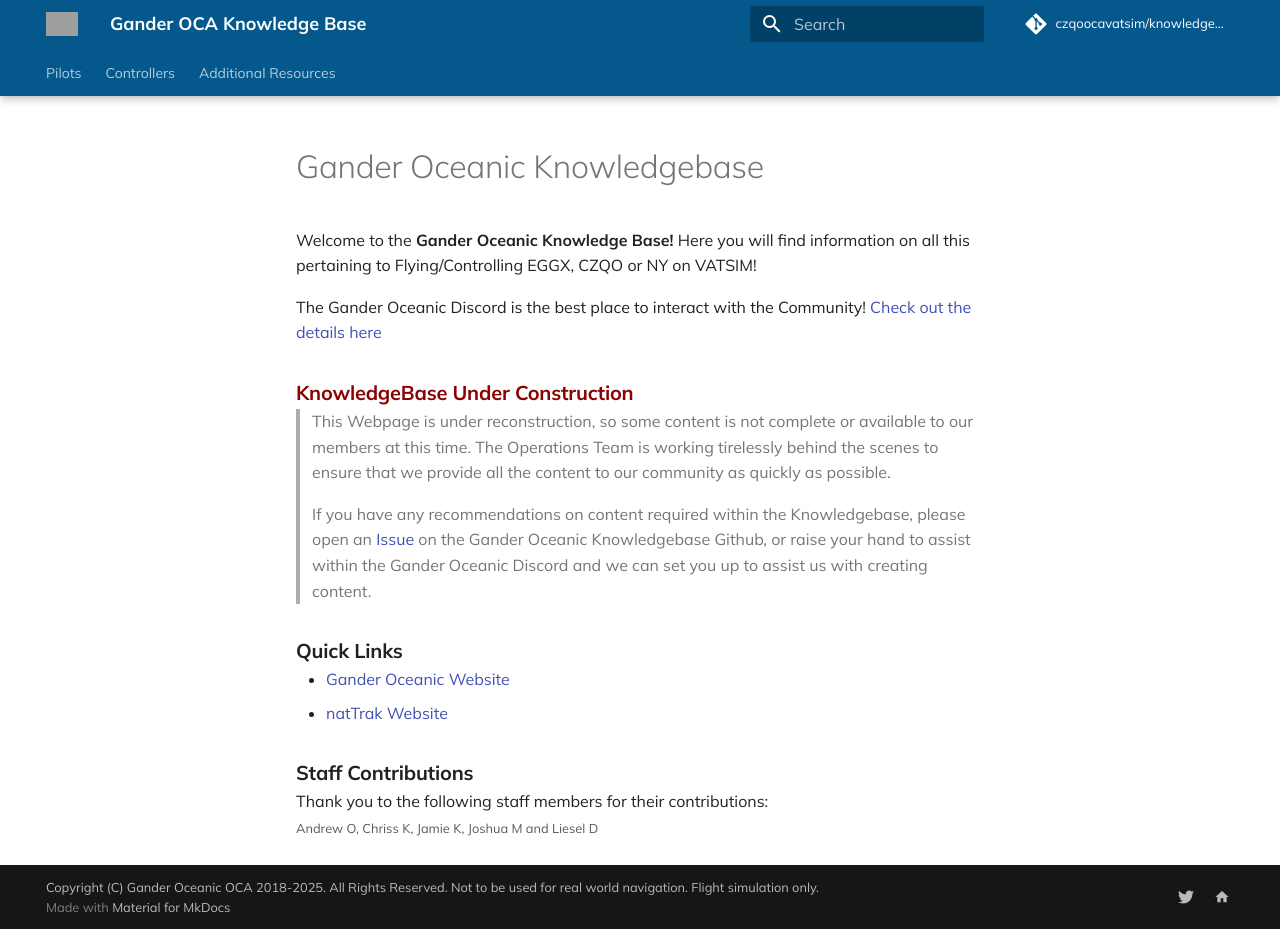
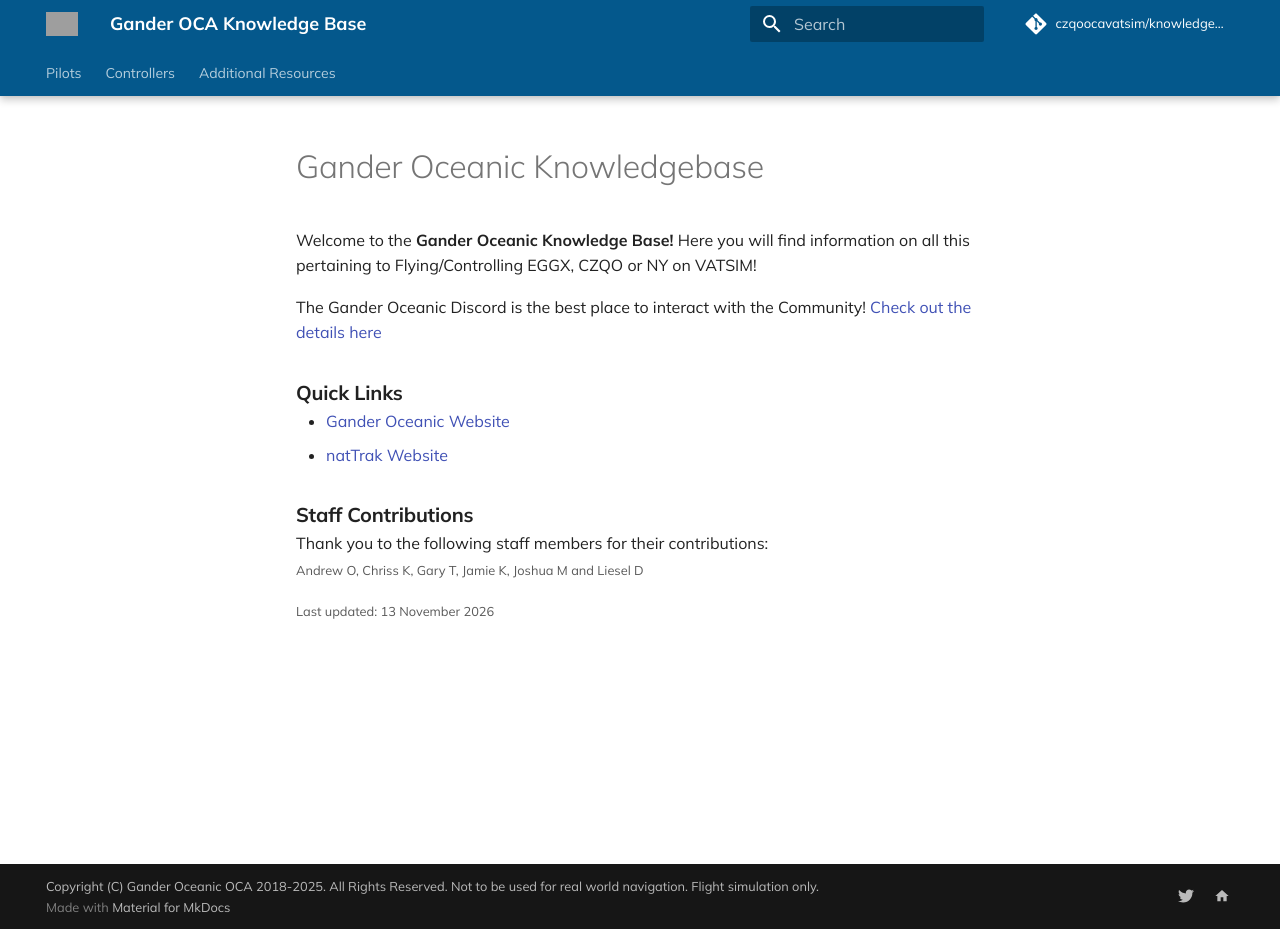
Before and after one commit to czqoocavatsim/knowledgebase, an MkDocs documentation site: the page built from docs/index.md, in a window 1280 px wide and 929 px high. Built offline with MkDocs 1.6.1 and Material for MkDocs 9.7.7, drawn with Linux system fonts in a browser that asks for light colours; comment, search, counter and statistics services are not loaded; the version menu is left out; grey boxes are pictures that could not be loaded.

Commit message:
Home: remove under-construction notice, add Gary T to staff contributions, last updated 13 November 2026
Co-Authored-By: Claude Sonnet 5.5 <noreply@anthropic.com>
Claude-Session: https://claude.ai/code/session_01NZAuo6efqTEfoszDjTawNz

```diff
--- a/docs/index.md
+++ b/docs/index.md
@@ -5,11 +5,6 @@ title: Gander Oceanic Knowledgebase
 Welcome to the **Gander Oceanic Knowledge Base!** Here you will find information on all this pertaining to Flying/Controlling EGGX, CZQO or NY on VATSIM!
 
 The Gander Oceanic Discord is the best place to interact with the Community! [Check out the details here](/additional-resources/myczqo/#discord-server)
-
-<h3 style="color: darkred; margin-bottom: -15px;"><b>KnowledgeBase Under Construction</b></h3>
-> This Webpage is under reconstruction, so some content is not complete or available to our members at this time. The Operations Team is working tirelessly behind the scenes to ensure that we provide all the content to our community as quickly as possible.
->
-> If you have any recommendations on content required within the Knowledgebase, please open an [Issue](https://github.com/czqoocavatsim/knowledgebase/issues) on the Gander Oceanic Knowledgebase Github, or raise your hand to assist within the Gander Oceanic Discord and we can set you up to assist us with creating content.
 
 <h3 style="margin-bottom: -15px;"><b>Quick Links</b></h3>
 * [Gander Oceanic Website](https://ganderoceanic.ca)
@@ -19,5 +14,7 @@ The Gander Oceanic Discord is the best place to interact with the Community! [Ch
 <h3 style="margin-bottom: -15px;"><b>Staff Contributions</b></h3>
 Thank you to the following staff members for their contributions:<br>
 <small>
-Andrew O, Chriss K, Jamie K, Joshua M and Liesel D
+Andrew O, Chriss K, Gary T, Jamie K, Joshua M and Liesel D
 </small>
+
+<small>Last updated: 13 November 2026</small>
```
